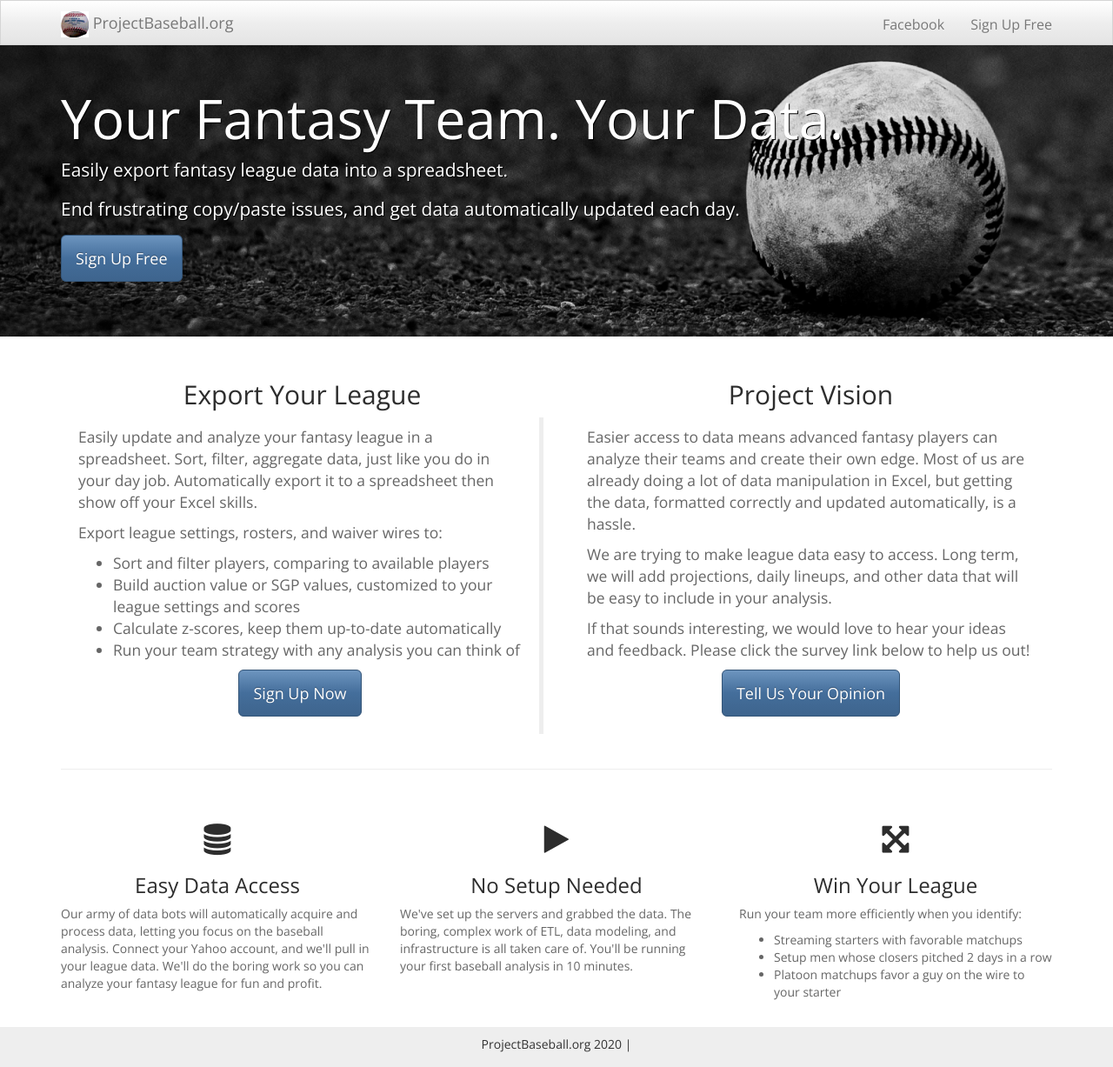
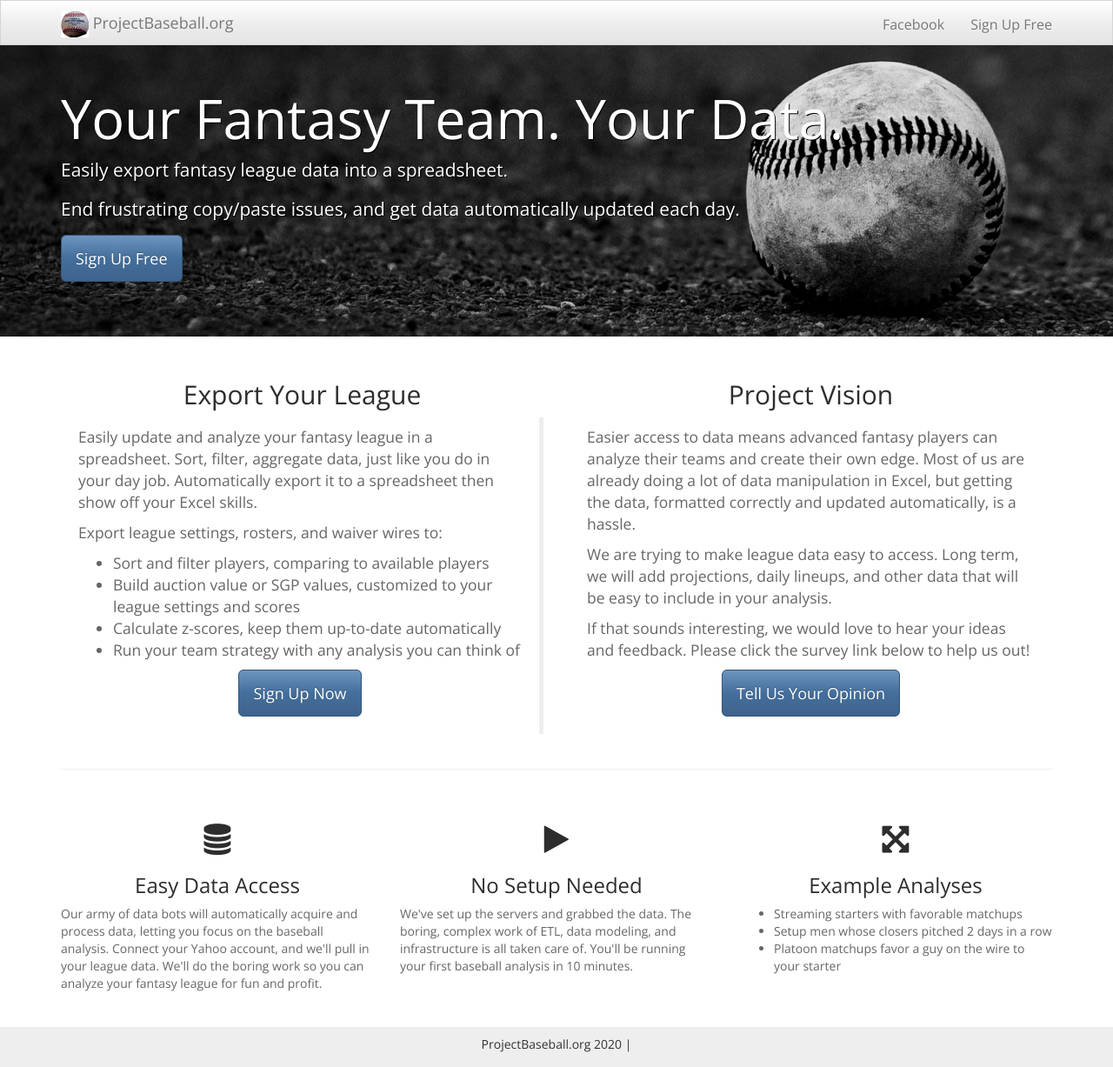
Before and after one commit to leleu/projectbaseball-org, a Jekyll site: the page built from index.html, in a window 1280 px wide and 1227 px high. Shown: the whole window at 87% size. Built offline with Jekyll 4.4.1, drawn with Linux system fonts in a browser that asks for light colours; nearby versions of some CDN libraries.

```diff
--- a/index.html
+++ b/index.html
@@ -68,8 +68,7 @@
         </div>
         <div class="col-sm-4">
             <h1 class="text-center"><i class="fa fa-arrows-alt" aria-hidden="true"></i></h1>
-            <h3 class="text-center">Win Your League</h3>
-            <p>Run your team more efficiently when you identify:
+            <h3 class="text-center">Example Analyses</h3>
                 <ul>
                     <li>Streaming starters with favorable matchups</li>
                     <li>Setup men whose closers pitched 2 days in a row</li>
```
